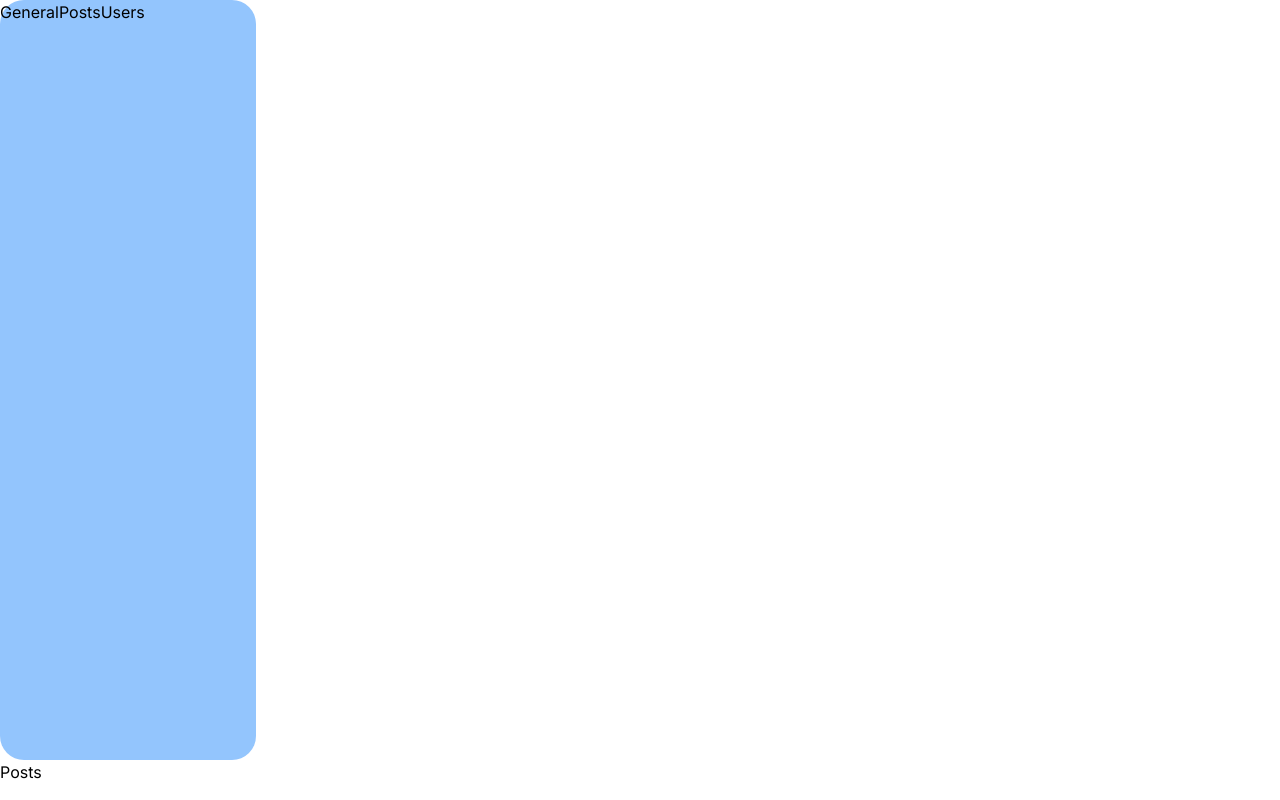
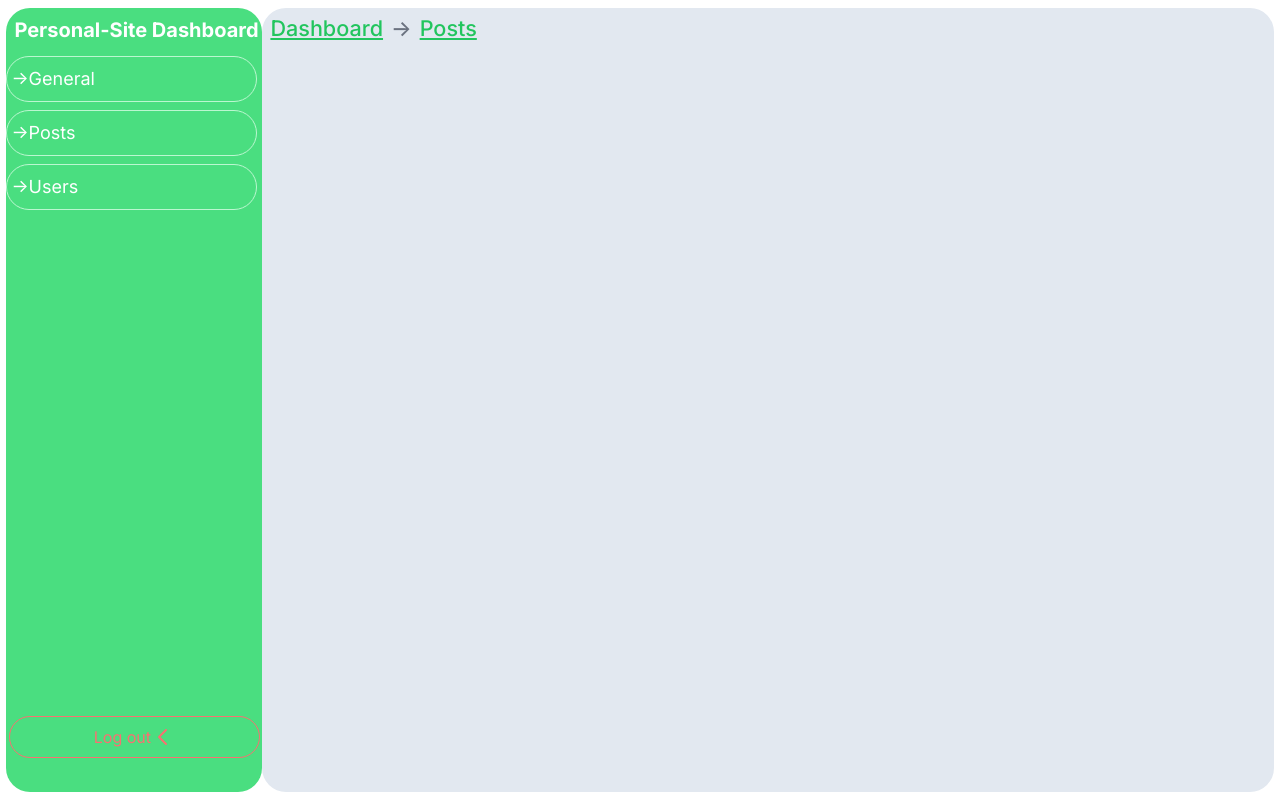
Before and after one commit to Majdanka/nextJsprj, a Next.js app: page /dashboard/posts in a window 1280 px wide. Built offline with nearby package versions, Linux system fonts and the light colour scheme.

Commit message:
Breadcrumbs

```diff
--- a/app/components/dashboard/aside.tsx
+++ b/app/components/dashboard/aside.tsx
@@ -2,12 +2,44 @@ import Link from "next/link";
 
 export default function Aside() {
   return (
-    <aside className="w-1/5  h-[95vh] bg-blue-300 rounded-3xl">
-      <nav>
-        <Link href="/dashboard">General</Link>
-        <Link href="/dashboard/posts">Posts</Link>
-        <Link href="/dashboard/users">Users</Link>
+    <aside className="w-1/5  h-[98vh] bg-green-400 rounded-3xl flex flex-col pt-2 text-white">
+      <h1 className="text-xl font-bold pl-2">Personal-Site Dashboard</h1>
+      <nav className="w-full flex flex-col mt-2">
+        <Link href="/dashboard">
+          <div className="w-[98%] flex items-center py-2 border border-green-200 rounded-3xl text-lg hover:bg-green-300 pl-1 my-1">
+            {"->"}General
+          </div>
+        </Link>
+        <Link href="/dashboard/posts">
+          <div className="w-[98%] flex items-center py-2 border border-green-200 rounded-3xl text-lg hover:bg-green-300 pl-1 my-1">
+            {"->"}Posts
+          </div>
+        </Link>
+        <Link href="/dashboard/users">
+          <div className="w-[98%] flex items-center py-2 border border-green-200 rounded-3xl text-lg hover:bg-green-300 pl-1 my-1">
+            {"->"}Users
+          </div>
+        </Link>
       </nav>
+      <div className=" h-[68vh] flex justify-center items-end">
+        <div className="flex py-2 border border-red-400 rounded-3xl w-[98%] items-center justify-center text-red-400 hover:bg-red-300 hover:text-red-500">
+          Log out
+          <svg
+            xmlns="http://www.w3.org/2000/svg"
+            className="h-6 w-6"
+            fill="none"
+            viewBox="0 0 24 24"
+            stroke="currentColor"
+          >
+            <path
+              strokeLinecap="round"
+              strokeLinejoin="round"
+              strokeWidth={2}
+              d="M15 19l-7-7 7-7"
+            />
+          </svg>
+        </div>
+      </div>
     </aside>
   );
 }
--- /dev/null
+++ b/app/components/dashboard/breadcrumbs.tsx
@@ -0,0 +1,32 @@
+"use client";
+
+import { usePathname } from "next/navigation";
+import Link from "next/link";
+
+export default function Breadcrumbs() {
+  const pathname = usePathname();
+  const crumbs = pathname.split("/").filter(Boolean);
+  const map = [];
+
+  if (crumbs.length > 2) {
+    map.push(<span className="ml-1 mr-1 text-gray-500">...</span>);
+    map.push(<span className="ml-1 mr-1 text-gray-500">{"->"}</span>);
+  }
+  for (let i = crumbs.length - 2; i < crumbs.length; i++) {
+    let crumb = crumbs[i];
+    crumb = crumb.slice(0, 1).toUpperCase() + crumb.slice(1);
+    const url = "/" + crumbs.slice(0, i + 1).join("/");
+    map.push(
+      <Link href={url} key={i} className="text-green-500 ml-1 mr-1 underline">
+        {crumb}
+      </Link>
+    );
+    if (i < crumbs.length - 1) {
+      map.push(<span className="ml-1 mr-1 text-gray-500">{"->"}</span>);
+    }
+  }
+
+  return (
+    <nav className="w-full flex pl-1 pt-1 text-[1.35rem] font-[500]">{map}</nav>
+  );
+}
--- a/app/dashboard/layout.tsx
+++ b/app/dashboard/layout.tsx
@@ -14,9 +14,13 @@ export default function RootLayout({
   children: React.ReactNode;
 }) {
   return (
-    <body className={inter.className}>
+    <body
+      className={inter.className + " flex items-center h-screen justify-center"}
+    >
       <Aside />
-      {children}
+      <main className="h-[98vh] w-[79%] flex rounded-3xl bg-slate-200">
+        {children}
+      </main>
     </body>
   );
 }
--- a/app/dashboard/page.tsx
+++ b/app/dashboard/page.tsx
@@ -1,7 +1,3 @@
 export default function Dashboard() {
-    return (
-        <main>
-        Dashboard
-        </main>
-    );
+  return <>Dashboard</>;
 }
--- a/app/dashboard/posts/page.tsx
+++ b/app/dashboard/posts/page.tsx
@@ -1,3 +1,9 @@
+import Breadcrumbs from "@/app/components/dashboard/breadcrumbs";
+
 export default function Posts() {
-  return <main>Posts</main>;
+  return (
+    <main>
+      <Breadcrumbs />
+    </main>
+  );
 }
--- a/app/dashboard/users/page.tsx
+++ b/app/dashboard/users/page.tsx
@@ -1,3 +1,9 @@
+import Breadcrumbs from "@/app/components/dashboard/breadcrumbs";
+
 export default function Users() {
-  return <main>Users</main>;
+  return (
+    <main>
+      <Breadcrumbs />
+    </main>
+  );
 }
```
